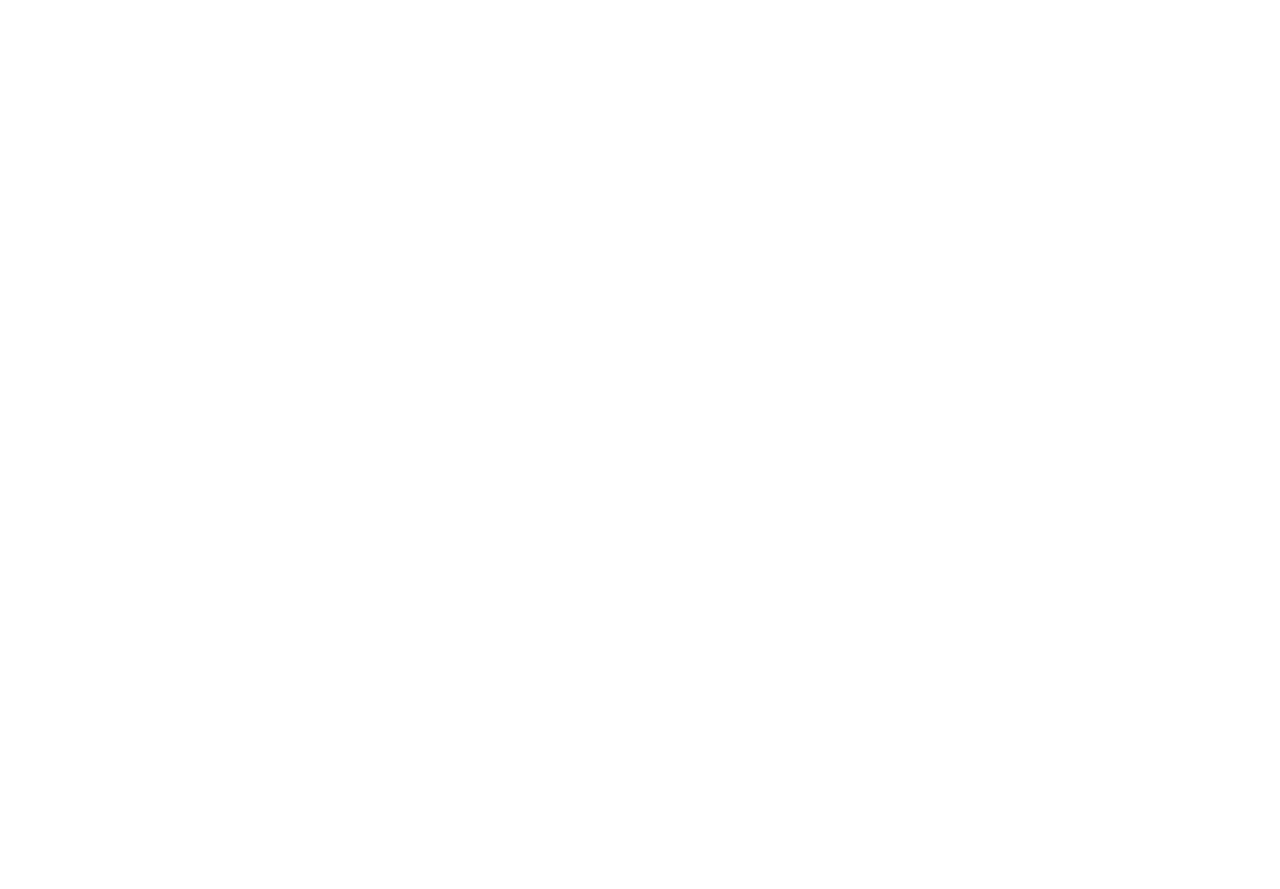
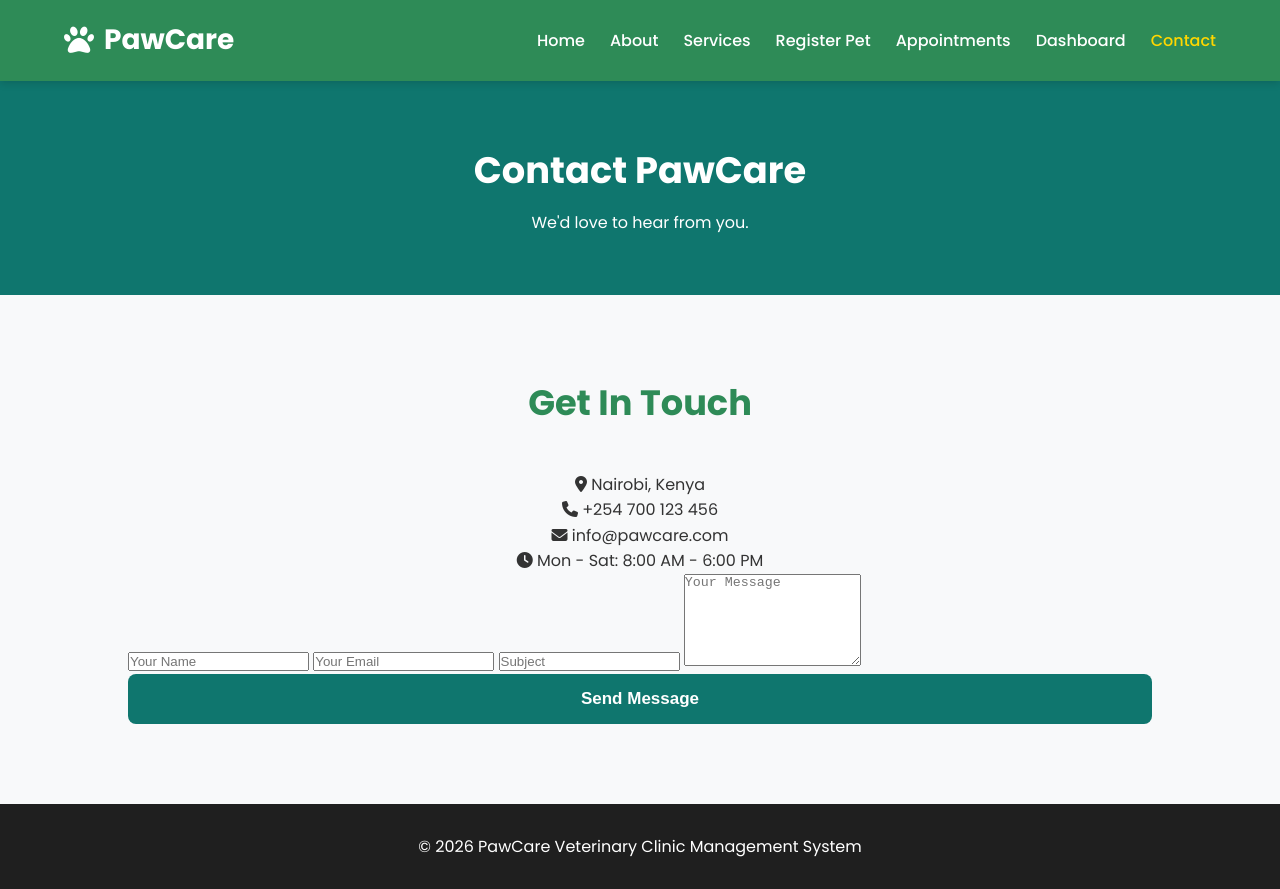
Before and after one commit to mbogofranklin6-prog/Vet-Clinic-Managment-System, a plain HTML site: page contact.html in a window 1280 px wide. Before the commit the page ends 800 px from the top, so only its background shows below. Drawn offline with Linux system fonts and the light colour scheme.

Commit message:
added the contact html

```diff
--- a/contact.html
+++ b/contact.html
@@ -0,0 +1,100 @@
+<!DOCTYPE html>
+<html lang="en">
+
+<head>
+    <meta charset="UTF-8">
+    <meta name="viewport" content="width=device-width, initial-scale=1.0">
+    <title>Contact Us | PawCare</title>
+
+    <link rel="preconnect" href="https://fonts.googleapis.com">
+    <link rel="preconnect" href="https://fonts.gstatic.com" crossorigin>
+
+    <link href="https://fonts.googleapis.com/css2?family=Poppins:wght@300;400;500;600;700&display=swap"
+        rel="stylesheet">
+
+    <link rel="stylesheet"
+        href="https://cdnjs.cloudflare.com/ajax/libs/font-awesome/6.6.0/css/all.min.css">
+
+    <link rel="stylesheet" href="css/styles.css">
+</head>
+
+<body>
+
+<header>
+
+<nav class="navbar">
+
+<div class="logo">
+<i class="fa-solid fa-paw"></i>
+<h2>PawCare</h2>
+</div>
+
+<ul class="nav-links">
+
+<li><a href="index.html">Home</a></li>
+<li><a href="about.html">About</a></li>
+<li><a href="services.html">Services</a></li>
+<li><a href="register.html">Register Pet</a></li>
+<li><a href="appointment.html">Appointments</a></li>
+<li><a href="dashboard.html">Dashboard</a></li>
+<li><a href="contact.html" class="active">Contact</a></li>
+
+</ul>
+
+</nav>
+
+</header>
+
+<section class="page-header">
+
+<h1>Contact PawCare</h1>
+
+<p>We'd love to hear from you.</p>
+
+</section>
+
+<section class="contact-container">
+
+<div class="contact-info">
+
+<h2>Get In Touch</h2>
+
+<p><i class="fa-solid fa-location-dot"></i> Nairobi, Kenya</p>
+
+<p><i class="fa-solid fa-phone"></i> +254 700 123 456</p>
+
+<p><i class="fa-solid fa-envelope"></i> info@pawcare.com</p>
+
+<p><i class="fa-solid fa-clock"></i> Mon - Sat: 8:00 AM - 6:00 PM</p>
+
+</div>
+
+<div class="contact-form">
+
+<form>
+
+<input type="text" placeholder="Your Name" required>
+
+<input type="email" placeholder="Your Email" required>
+
+<input type="text" placeholder="Subject" required>
+
+<textarea rows="6" placeholder="Your Message"></textarea>
+
+<button type="submit" class="btn">Send Message</button>
+
+</form>
+
+</div>
+
+</section>
+
+<footer>
+
+<p>&copy; 2026 PawCare Veterinary Clinic Management System</p>
+
+</footer>
+
+</body>
+
+</html>
```
Also changed, not shown: about.html (+0 -3 lines).
